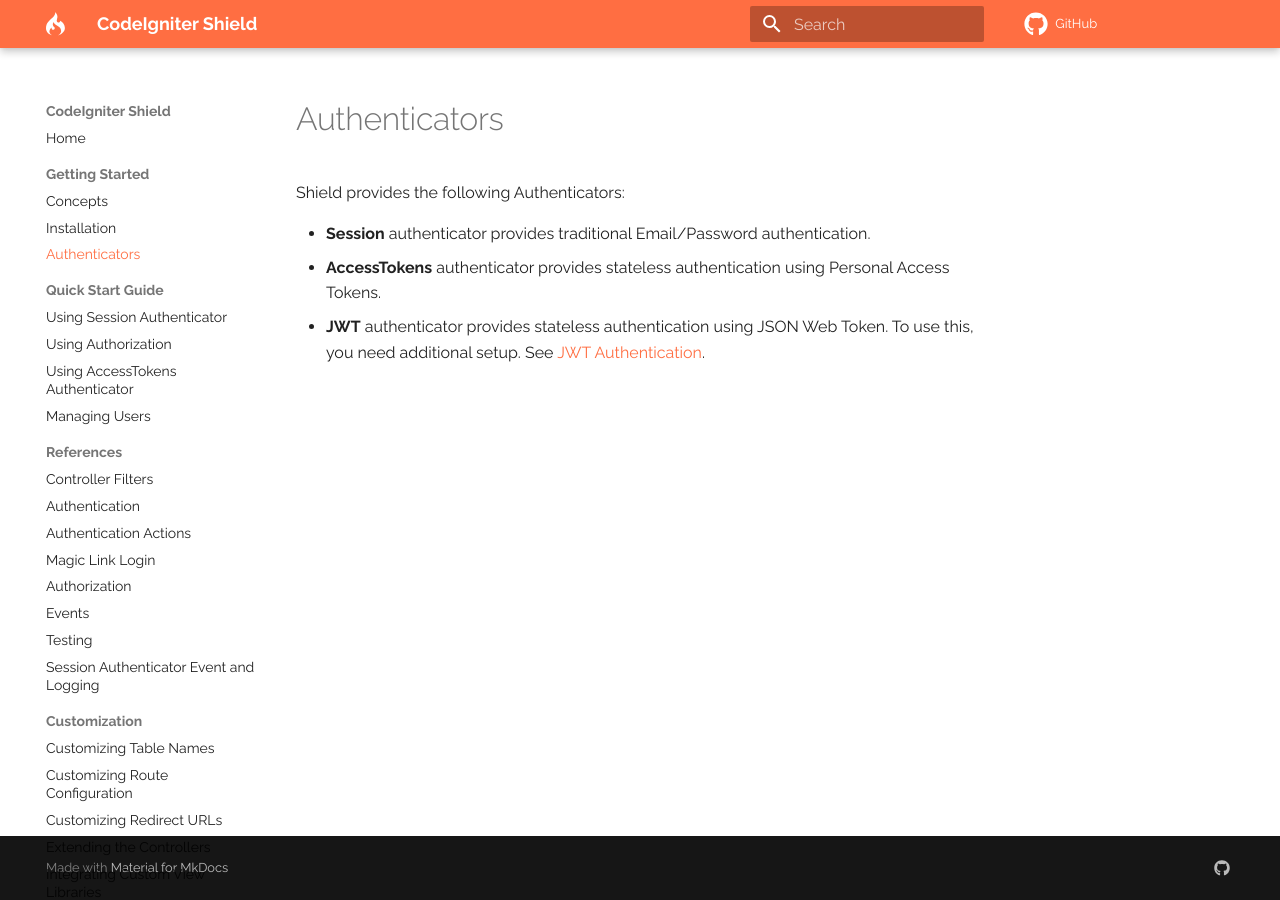
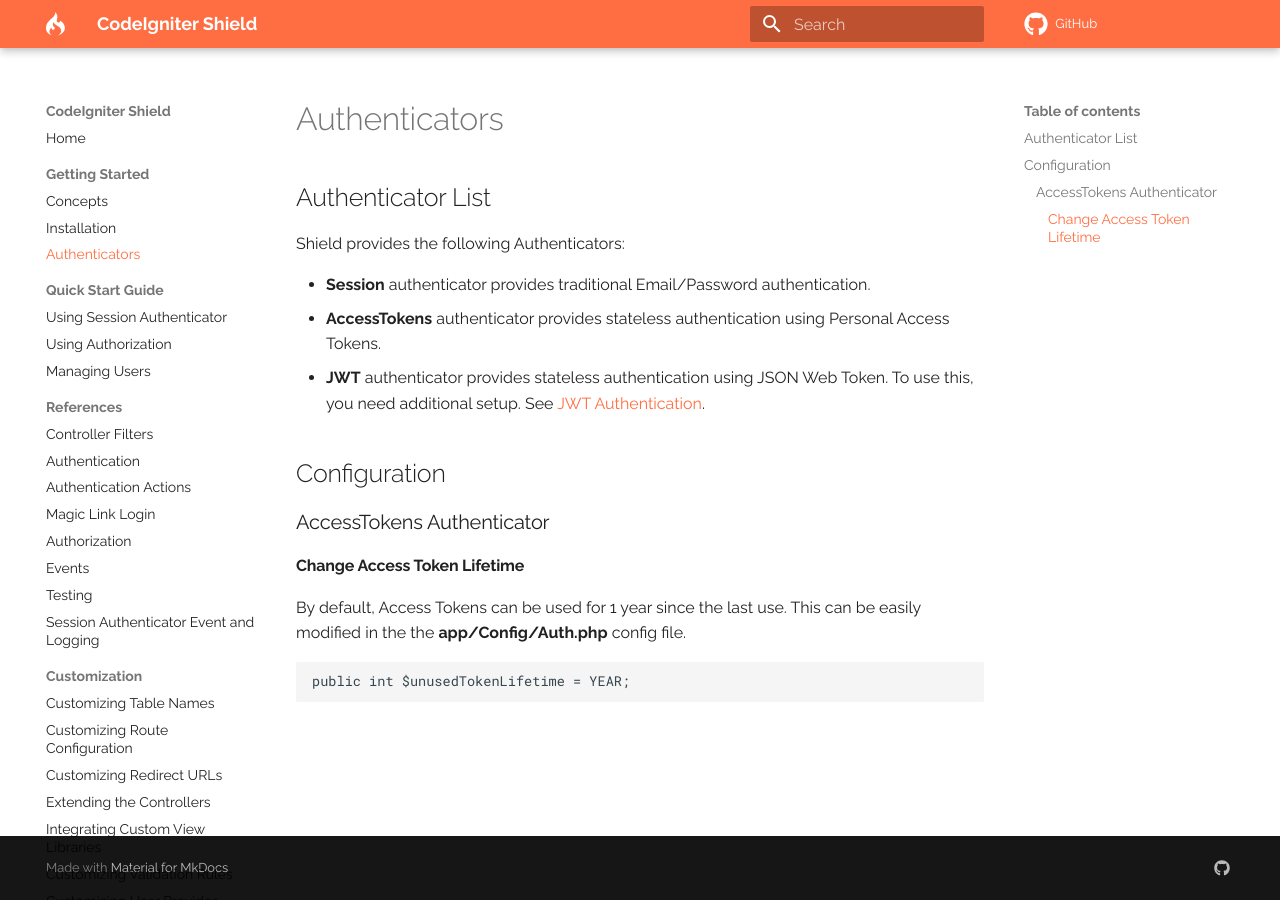
Before and after one commit to codeigniter4/shield, an MkDocs documentation site: the page built from docs/authenticators.md, in a window 1280 px wide. Built offline with MkDocs 1.6.1 and Material for MkDocs 9.7.7, drawn with Linux system fonts in a browser that asks for light colours; comment, search, counter and statistics services are not loaded; a style sheet for code colours, icons or effects is not loaded.

Commit message:
docs: remove using_access_tokens_auth.md

````diff
--- a/docs/authenticators.md
+++ b/docs/authenticators.md
@@ -1,4 +1,6 @@
 # Authenticators
+
+## Authenticator List
 
 Shield provides the following Authenticators:
 
@@ -6,3 +8,15 @@ Shield provides the following Authenticators:
 - **AccessTokens** authenticator provides stateless authentication using Personal Access Tokens.
 - **JWT** authenticator provides stateless authentication using JSON Web Token. To use this,
   you need additional setup. See [JWT Authentication](./addons/jwt.md).
+
+## Configuration
+
+### AccessTokens Authenticator
+
+#### Change Access Token Lifetime
+
+By default, Access Tokens can be used for 1 year since the last use. This can be easily modified in the the **app/Config/Auth.php** config file.
+
+```php
+public int $unusedTokenLifetime = YEAR;
+```
--- a/mkdocs.yml
+++ b/mkdocs.yml
@@ -45,7 +45,6 @@ nav:
   - Quick Start Guide:
     - quick_start_guide/using_session_auth.md
     - quick_start_guide/using_authorization.md
-    - quick_start_guide/using_access_tokens_auth.md
     - quick_start_guide/managing_users.md
   - References:
     - controller_filters.md
````
Also changed, not shown: docs/quick_start_guide/using_access_tokens_auth.md (deleted, +0 -11 lines).
